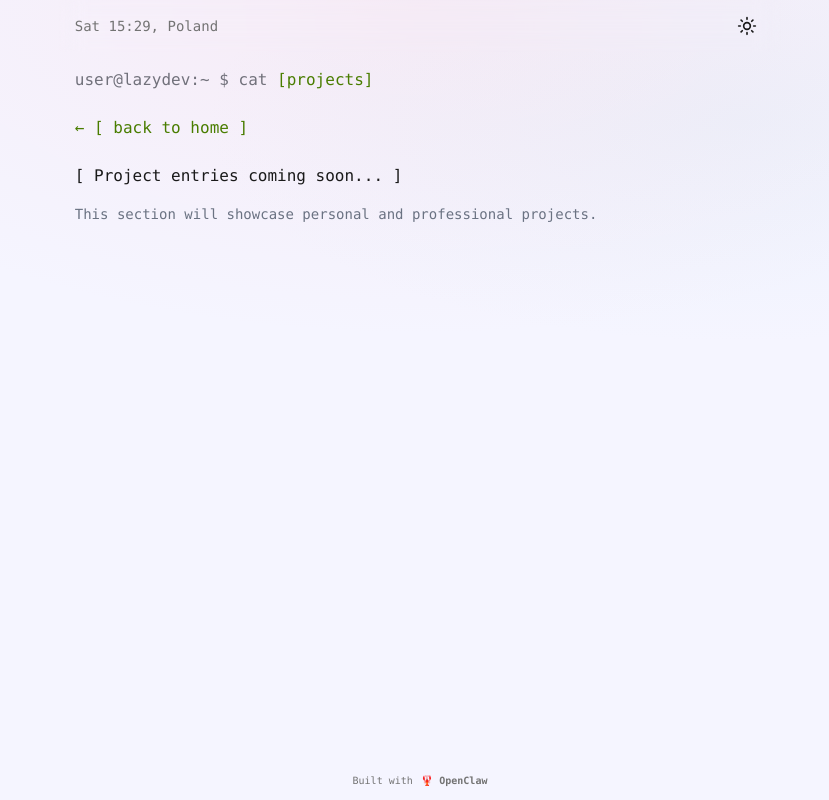
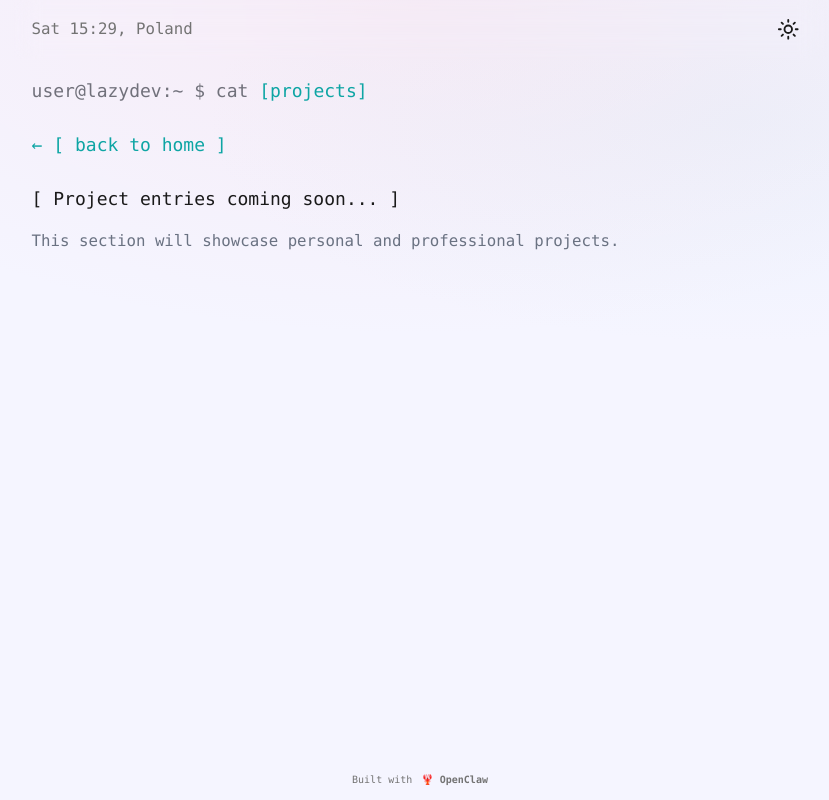
Before and after one commit to LazyMisha/mike-landing, a Next.js app: page /projects in a window 1280 px wide. Shown: the whole page, without its empty margins (220-1049 px from the left). Built offline with nearby package versions, Linux system fonts and the light colour scheme.

Commit message:
fix: update styles to use accent colors and improve responsiveness

```diff
--- a/src/app/experience/page.tsx
+++ b/src/app/experience/page.tsx
@@ -2,6 +2,7 @@ import { PageWrapper } from '@/components/PageWrapper';
 import ExperienceList from '@/components/ExperienceList';
 import TerminalPrompt from '@/components/TerminalPrompt';
 import BackLink from '@/components/BackLink';
+import { Body } from '@/components/Body';
 import { experiences } from '@/lib/experience-data';
 import { terminalCommands, cliLabels, navigationLabels } from '@/lib/constants';
 
@@ -13,6 +14,9 @@ export default function ExperiencePage() {
         argument={cliLabels.experience}
       />
       <BackLink href="/" label={navigationLabels.backToHome} />
+      <Body className='mb-4 md:mb-6'>
+        total: {experiences.length}
+      </Body>
       <ExperienceList
         experiences={experiences}
       />
--- a/src/app/globals.css
+++ b/src/app/globals.css
@@ -90,6 +90,8 @@
   --sidebar-accent-foreground: oklch(0.205 0 0);
   --sidebar-border: oklch(0.922 0 0);
   --sidebar-ring: oklch(0.708 0 0);
+  --accent-green: #0EA5A4;
+  --accent-green-hover: #0F766E;
 }
 
 .dark {
@@ -129,6 +131,8 @@
   --sidebar-accent-foreground: oklch(0.985 0 0);
   --sidebar-border: oklch(1 0 0 / 10%);
   --sidebar-ring: oklch(0.556 0 0);
+  --accent-green: #4ADE80;
+  --accent-green-hover: #86EFAC;
 }
 
 @layer base {
@@ -143,3 +147,24 @@
     @apply font-mono;
   }
 }
+
+/* for small screens */
+@media (max-width: 767px) {
+  html {
+    font-size: 16px;
+  }
+}
+
+ /* for medium screens */
+@media (min-width: 768px) {
+  html {
+    font-size: 17px;
+  }
+}
+
+/* for larger screens */
+@media (min-width: 1200px) {
+  html {
+    font-size: 18px;
+  }
+}
--- a/src/components/BackLink.tsx
+++ b/src/components/BackLink.tsx
@@ -10,7 +10,7 @@ export default function BackLink({ href, label }: BackLinkProps) {
     <div className="mb-4 md:mb-6">
       <Link
         href={href}
-        className="text-lime-700 dark:text-lime-500 hover:text-lime-500 dark:hover:text-lime-300 transition-colors duration-200 inline-flex items-center gap-2"
+        className="text-(--accent-green) transition-colors duration-200 inline-block cursor-pointer focus:underline focus:outline-none"
       >
         ← {label}
       </Link>
--- a/src/components/CliNavigation.tsx
+++ b/src/components/CliNavigation.tsx
@@ -8,12 +8,12 @@ export default function CliNavigation() {
       <TerminalPrompt
         command={terminalCommands.list}
       />
-      <nav className="flex flex-col sm:flex-row flex-wrap gap-y-4 sm:gap-y-0 sm:gap-x-8 text-sm sm:text-base">
+      <nav className="flex flex-col sm:justify-between sm:flex-row gap-y-4 sm:gap-y-0">
         {cliLinks.map((link) => (
           <Link
             key={link.label}
             href={link.href}
-            className="text-lime-700 dark:text-lime-500 hover:text-lime-500 dark:hover:text-lime-300 transition-colors duration-200"
+            className="text-(--accent-green) transition-colors duration-200 inline-block cursor-pointer focus:underline focus:outline-none"
           >
             {link.label}
           </Link>
--- a/src/components/ExperienceCard.tsx
+++ b/src/components/ExperienceCard.tsx
@@ -28,15 +28,15 @@ export default function ExperienceCard({
       <div className="text-sm text-gray-500 dark:text-gray-400 flex items-center gap-2">
         <span>{dateRange}</span>
       </div>
-      <Body className='my-1'>
+      <Body className='line-clamp-3'>
         {description}
       </Body>
       <Link
         href={linkHref}
-        className="text-lime-700 dark:text-lime-500 hover:text-lime-500 dark:hover:text-lime-300 transition-colors duration-200 inline-block mt-1 cursor-pointer focus:underline focus:outline-none"
+        className="text-(--accent-green) hover:text-(--accent-green-hover) transition-colors duration-200 inline-block cursor-pointer focus:underline focus:outline-none"
         aria-label={`Read more about ${title} at ${company}`}
       >
-        [ read more ]
+        [ read more ] →
       </Link>
     </article>
   );
--- a/src/components/TerminalPrompt.tsx
+++ b/src/components/TerminalPrompt.tsx
@@ -7,11 +7,11 @@ interface TerminalPromptProps {
 
 export default function TerminalPrompt({ command, argument }: TerminalPromptProps) {
   return (
-    <div className="text-zinc-500 dark:text-zinc-600 text-sm sm:text-base pb-4 md:pb-6">
+    <div className="text-zinc-500 dark:text-zinc-600 pb-4 md:pb-6">
           {terminalPrompt} {command}
           {argument ? ' ' : null}
           {argument ? (
-            <span className="text-lime-700 dark:text-lime-500 hover:text-lime-500 dark:hover:text-lime-300 transition-colors duration-200">
+            <span className="text-(--accent-green) transition-colors duration-200 inline-block cursor-pointer focus:underline focus:outline-none">
               {argument}
             </span>
           ) : null}
```
